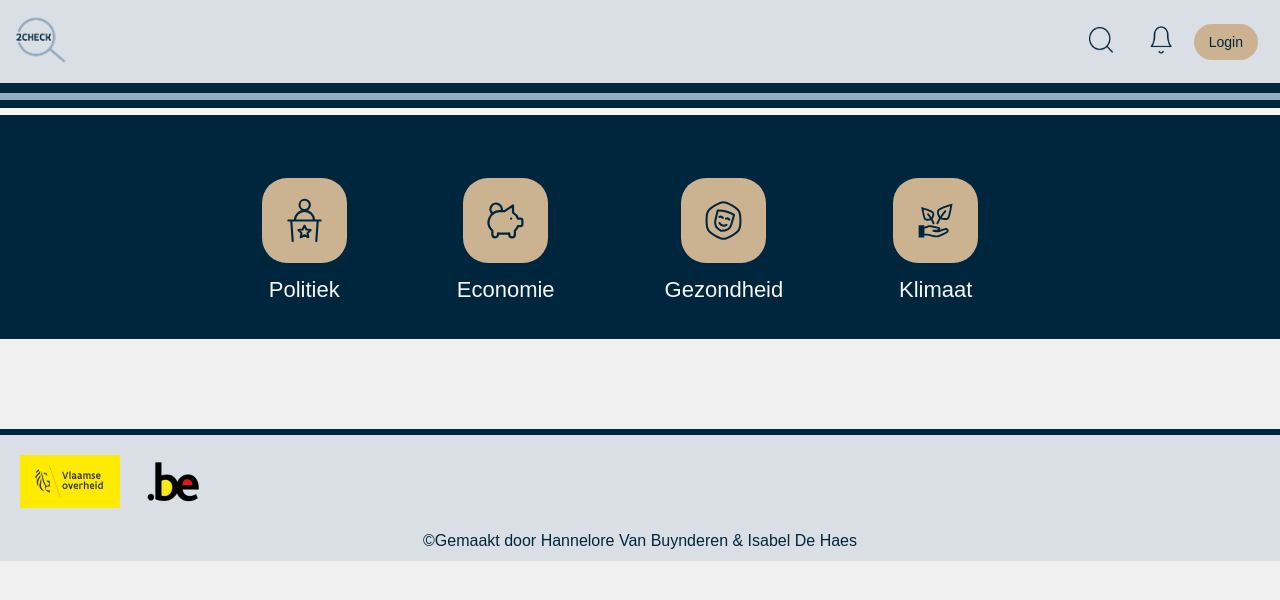
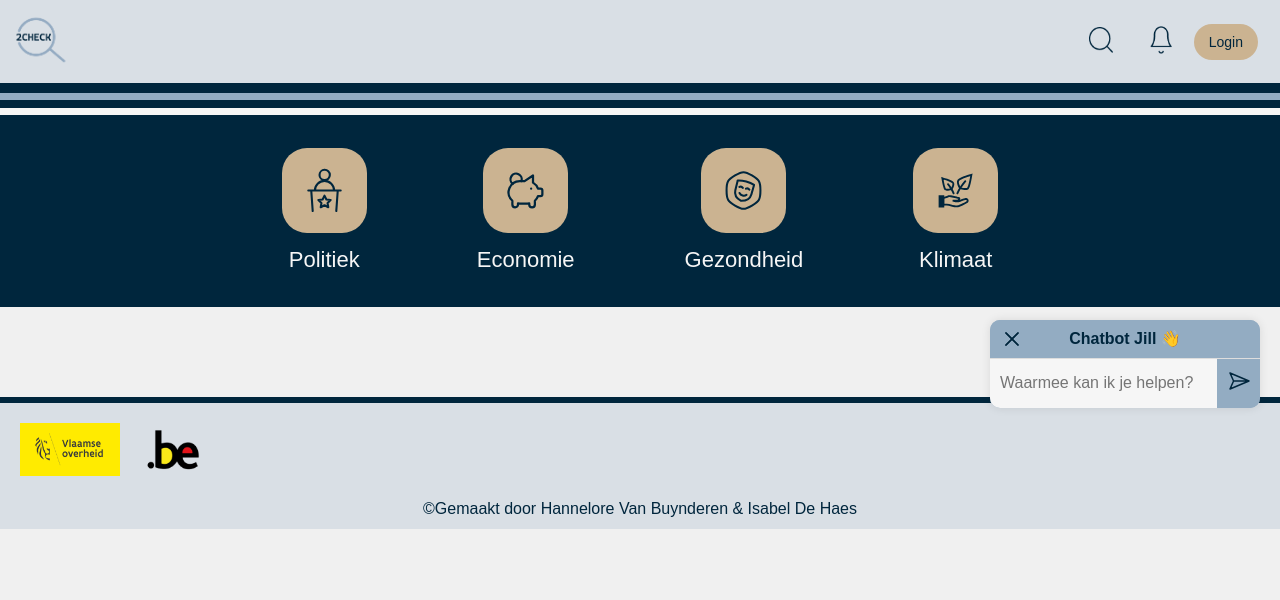
Before and after one commit to IsabelDH/lab2, a PHP site: page /lab2/economie.php in a window 1280 px wide. Shown: the top 600 px of the page. Run offline with PHP 8.4, Linux system fonts and the light colour scheme; data that the repository does not hold is empty; some web fonts are replaced.

Commit message:
header fixed en chatbox nog bezig

```diff
--- a/classes/Artikel.php
+++ b/classes/Artikel.php
@@ -38,5 +38,14 @@ class Artikel {
         return $result;
     }
 
+    public static function getArtikelName($nameId)
+    {
+        $conn = Db::getConnection();
+        $statement = $conn->prepare("SELECT naam FROM artikel WHERE id = :id");
+        $statement->execute([":id" => $nameId]);
+        $result = $statement->fetch(PDO::FETCH_ASSOC);
+        return $result;
+    }
+
 }
 ?>
--- a/styles/chatbot.css
+++ b/styles/chatbot.css
@@ -8,20 +8,22 @@ body {
 }
 
 .chat-container {
-    width: 250px;
+    width: 270px;
     margin-top: 120px;
     background-color: #93ACC2;
     border-radius: 10px;
     overflow: hidden;
     box-shadow: 0px 0px 10px rgba(0, 0, 0, 0.1);
-    position: fixed ;
+    position: fixed;
+    right: 20px;
+    top: 200px;
+    z-index: 1000;
 }
 
-h3{
+h3 {
     color: #00263D;
     font-size: 16px;
-  }
-
+}
 
 .chat-header {
     background-color: #93ACC2;
@@ -31,18 +33,20 @@ h3{
     display: flex;
     align-items: center;
     justify-content: center;
+    padding: 10px;
+    position: relative;
 }
 
 .chat-header svg {
-    margin-right: -75px;
-    margin-left: 25px;
+    position: absolute;
+    left: 10px;
     cursor: pointer;
 }
 
 .chat-messages {
-    padding: 0 10px;
+    padding: 0 30px;
     overflow-y: auto;
-    max-height: 200px;
+    max-height: 250px;
 }
 
 .message {
@@ -69,8 +73,8 @@ h3{
 }
 
 .chat-input {
-    flex: 1;
-    padding: 5%;
+    flex: 1; /* Make the input take up available space */
+    padding: 10px; /* Add padding for better appearance */
     border: none;
     outline: none;
 }
--- a/styles/header.css
+++ b/styles/header.css
@@ -2,10 +2,9 @@
 
 .header {
   background-color: #00263d;
-  height: 32vh;
+  height: 25vh;
   display: flex;
   justify-content: space-around;
-  padding: 0px 20%;
   position: relative;
   margin-bottom: 30px;
 }
@@ -34,8 +33,8 @@
 .flex {
   display: flex;
   flex-direction: row;
-  gap: 20px;
-  margin-left: -70px;
+  gap: 40px;
+  justify-content: center;
 }
 
 .header_icons h3 {
@@ -79,7 +78,7 @@
 }
 
 .header_icons {
-  margin-top: 95px;
+  margin-top: 59px;
   text-decoration: none;
 }
 
@@ -101,20 +100,18 @@
     display: flex;
     flex-direction: row;
     gap: 60px;
-    margin-left: -40px;
-    /* margin: 0 auto; */
     z-index: 0;
   }
 
   .header_icons {
-    margin-top: 95px;
+    margin-top: 55px;
     text-decoration: none;
     z-index: 0;
   }
 
   .header_icon {
-    width: 65px;
-    height: 65px;
+    width: 55px;
+    height: 55px;
     z-index: 0;
   }
 
@@ -136,16 +133,19 @@
 }
 
 @media (min-width: 1000px) {
+
+  .header{
+    height: 28vh ;
+  }
   .flex {
     display: flex;
     flex-direction: row;
     gap: 110px;
-    justify-content: center;
-    z-index: 0;
+
   }
 
   .header_icons {
-    margin-top: 95px;
+    margin-top: 65px;
     text-decoration: none;
     z-index: 0;
   }
--- a/styles/style.css
+++ b/styles/style.css
@@ -171,17 +171,17 @@ p{
 
   .flex1 {
     flex: 1;
-    margin-right: 20px; /* Ruimte tussen de eerste afbeelding en de volgende kolommen */
+    margin-right: 20px;
   }
 
   .flex2 {
     display: flex;
     flex-direction: column;
-    flex: 2; /* Neem twee keer zoveel ruimte in beslag als flex1 */
+    flex: 2;
   }
 
   .flex2 div {
-    margin-bottom: 20px; /* Ruimte tussen de twee kolommen van afbeeldingen */
+    margin-bottom: 20px;
   }
 
   /* .image3{
@@ -192,7 +192,7 @@ p{
 
 @media(min-width: 1000px){
   #slider-container{
-    /* background-color: aqua; */
+
     width: 55%;
   }
 
```
Also changed, not shown: index.php (+6 -2 lines), nieuwsslider.php (+4 -4 lines).
